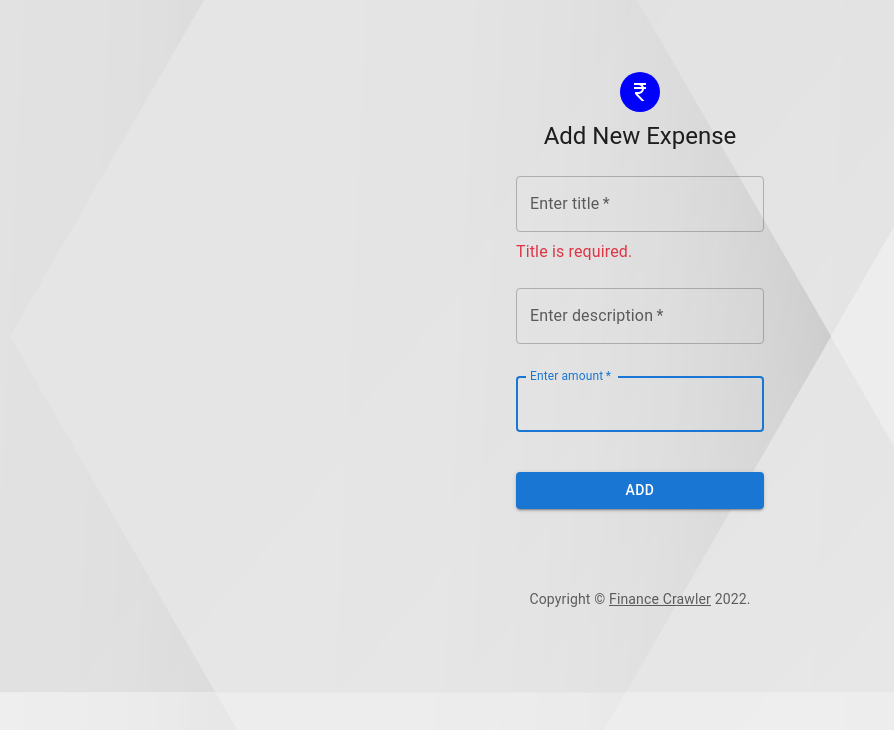
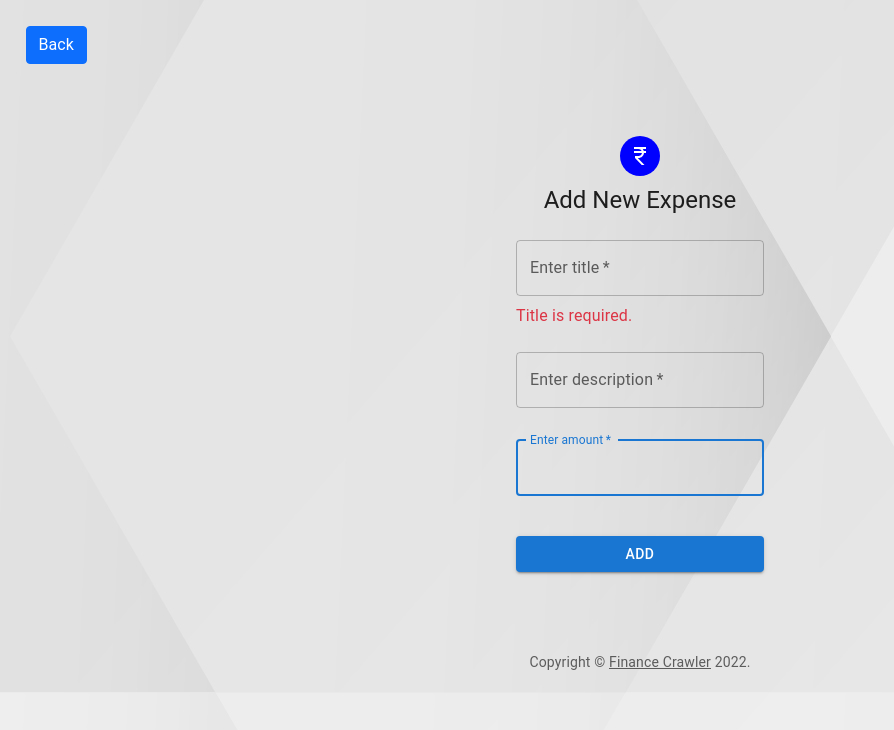
Before and after one commit to mr-nerdster/finance_crawler_frontend, a React (Create React App) app: page /addExpense in a window 1280 px wide. Shown: the top 730 px of the page, without its empty margins (0-894 px from the left). Built offline with nearby package versions, Linux system fonts and the light colour scheme; sample sign-in values are in the browser's storage.

Commit message:
Added back button

```diff
--- a/src/pages/expense/addExpense.js
+++ b/src/pages/expense/addExpense.js
@@ -24,6 +24,8 @@ import DisabledButton from "../../components/disabledButton";
 import { useNavigate } from "react-router-dom";
 import { createExp } from "../../redux/slices/expense/expenseSlices";
 import { mainListItems } from "../../components/drawer";
+
+import BackButton from "../../components/backButton";
 
 //form validation
 const validateForm = Yup.object({
@@ -106,6 +108,7 @@ export default function AddExpense() {
 
   return (
     <ThemeProvider theme={theme}>
+    <BackButton page={"/expenseDashboard"}/>
       <Container component="main" maxWidth="xs">
         <CssBaseline />
         <Box
```
